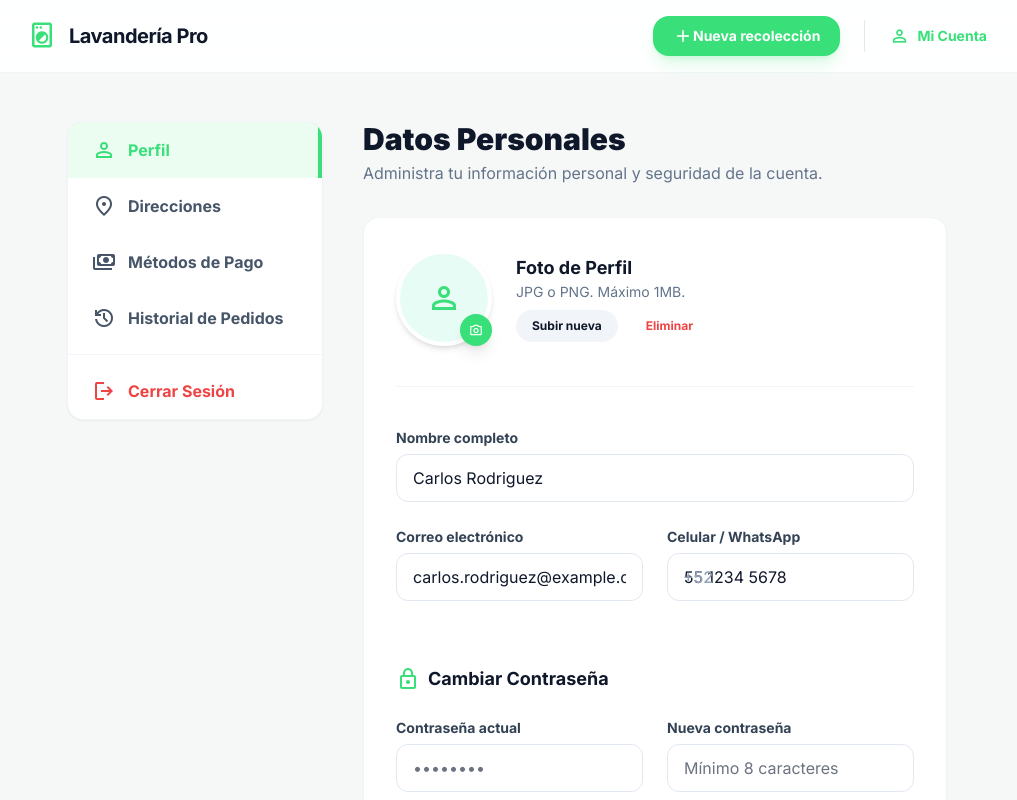
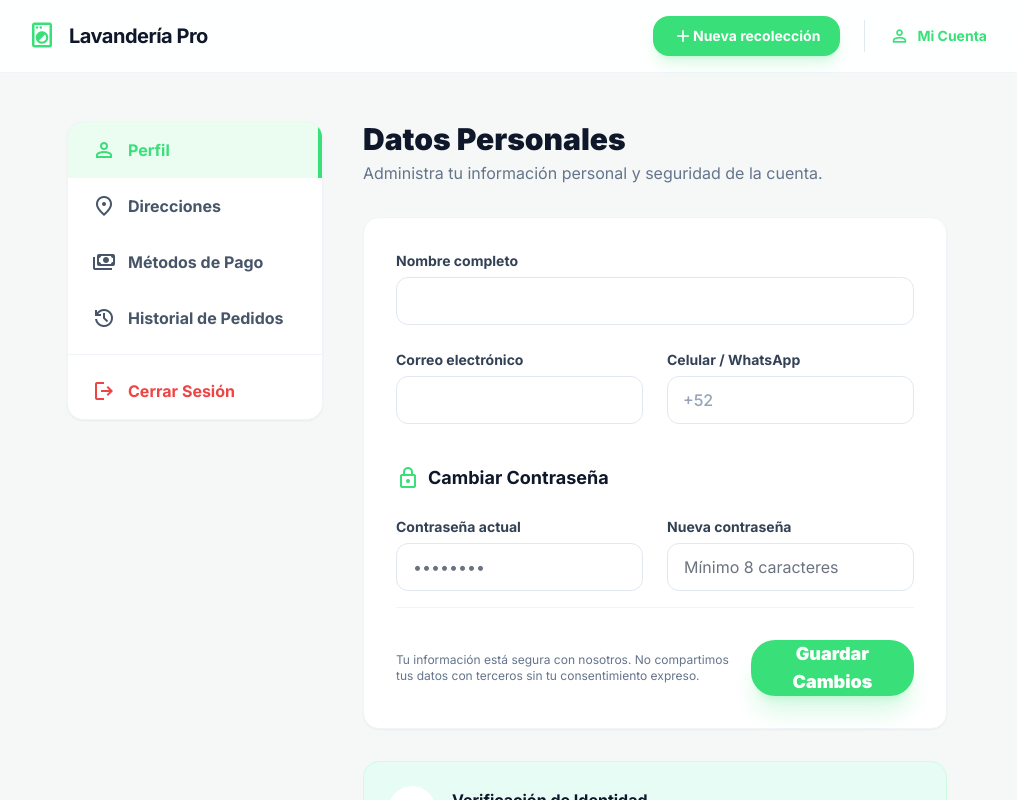
Before and after one commit to MattyHeartless/LavanderiaPro, an Angular app: page /profile in a window 1280 px wide. Shown: the top 800 px of the page, without its empty margins (133-1150 px from the left). Built offline with nearby package versions, Linux system fonts and the light colour scheme.

Commit message:
feature: profile data and change of password done

```diff
--- a/src/app/login/login.component.ts
+++ b/src/app/login/login.component.ts
@@ -1,6 +1,6 @@
 import { Component } from '@angular/core';
 import { Router, RouterLink } from '@angular/router';
-import { AuthService, LoginRequest } from '../services/auth.service';
+import { AuthService, LoginRequest, LoginResponse } from '../services/auth.service';
 import { FormsModule } from '@angular/forms';
 import { CommonModule } from '@angular/common';
 
@@ -29,7 +29,9 @@ model: LoginRequest = {
       this.errorMessage = '';
 
       this.authService.login(this.model).subscribe({
-        next: () => {
+        next: (response: LoginResponse) => {
+          this.authService.currentUserSubject.next(response);
+          localStorage.setItem('user_session', JSON.stringify(response));
           this.router.navigate(['/profile']);
         },
         error: (error) => {
--- a/src/app/user/profile/profile.component.html
+++ b/src/app/user/profile/profile.component.html
@@ -8,15 +8,10 @@
     </div>
     <div class="flex items-center gap-6">
       <button class="flex min-w-[84px] items-center justify-center rounded-lg h-10 px-5 bg-primary text-white text-sm font-bold shadow-lg shadow-primary/20" href="" routerLink="/new-recollection">
-<span class="material-symbols-outlined text-xl">add</span>
-                Nueva recolección
-            </button>
-
+        <span class="material-symbols-outlined text-xl">add</span> Nueva recolección </button>
       <div class="h-8 w-[1px] bg-slate-200 dark:bg-slate-700"></div>
       <button class="flex items-center gap-2 text-sm font-bold text-primary" routerLink="/profile">
-<span class="material-symbols-outlined text-xl">person</span>
-                Mi Cuenta
-            </button>
+        <span class="material-symbols-outlined text-xl">person</span> Mi Cuenta </button>
     </div>
   </div>
 </header>
@@ -26,26 +21,16 @@
       <div class="bg-white dark:bg-slate-900 rounded-2xl border border-slate-100 dark:border-slate-800 overflow-hidden shadow-sm">
         <nav class="flex flex-col">
           <a class="sidebar-link-active flex items-center gap-3 px-6 py-4 font-bold transition-colors" href="" routerLink="/profile">
-<span class="material-symbols-outlined">person</span>
-                        Perfil
-                    </a>
+            <span class="material-symbols-outlined">person</span> Perfil </a>
           <a class="flex items-center gap-3 px-6 py-4 text-slate-600 dark:text-slate-400 hover:bg-slate-50 dark:hover:bg-slate-800 font-bold transition-colors" href="" routerLink="/address">
-<span class="material-symbols-outlined">location_on</span>
-                        Direcciones
-                    </a>
+            <span class="material-symbols-outlined">location_on</span> Direcciones </a>
           <a class="flex items-center gap-3 px-6 py-4 text-slate-600 dark:text-slate-400 hover:bg-slate-50 dark:hover:bg-slate-800 font-bold transition-colors" href="" routerLink="/payment-methods">
-<span class="material-symbols-outlined">payments</span>
-                        Métodos de Pago
-                    </a>
+            <span class="material-symbols-outlined">payments</span> Métodos de Pago </a>
           <a class="flex items-center gap-3 px-6 py-4 text-slate-600 dark:text-slate-400 hover:bg-slate-50 dark:hover:bg-slate-800 font-bold transition-colors" href="" routerLink="/recollection-orders">
-<span class="material-symbols-outlined">history</span>
-                        Historial de Pedidos
-                    </a>
+            <span class="material-symbols-outlined">history</span> Historial de Pedidos </a>
           <div class="border-t border-slate-100 dark:border-slate-800 my-2"></div>
           <a class="flex items-center gap-3 px-6 py-4 text-red-500 hover:bg-red-50 dark:hover:bg-red-900/10 font-bold transition-colors" href="#">
-<span class="material-symbols-outlined">logout</span>
-                        Cerrar Sesión
-                    </a>
+            <span class="material-symbols-outlined">logout</span> Cerrar Sesión </a>
         </nav>
       </div>
     </aside>
@@ -55,67 +40,48 @@
         <p class="text-slate-500 dark:text-slate-400 mt-1">Administra tu información personal y seguridad de la cuenta.</p>
       </div>
       <div class="bg-white dark:bg-slate-900 rounded-2xl p-8 border border-slate-100 dark:border-slate-800 shadow-sm">
-
         <div class="flex flex-col gap-10">
-<div class="flex items-center gap-6 pb-10 border-b border-slate-100 dark:border-slate-800">
-<div class="relative group">
-<div class="w-24 h-24 rounded-full bg-mint flex items-center justify-center overflow-hidden border-4 border-white dark:border-slate-800 shadow-md">
-<span class="material-symbols-outlined text-4xl text-primary">person</span>
-</div>
-<button class="absolute bottom-0 right-0 w-8 h-8 bg-primary text-white rounded-full flex items-center justify-center shadow-lg hover:scale-110 transition-transform">
-<span class="material-symbols-outlined text-sm">photo_camera</span>
-</button>
-</div>
-<div>
-<h3 class="font-bold text-lg">Foto de Perfil</h3>
-<p class="text-sm text-slate-500 mb-2">JPG o PNG. Máximo 1MB.</p>
-<div class="flex gap-3">
-<button class="px-4 py-2 text-xs font-bold bg-slate-100 dark:bg-slate-800 rounded-lg hover:bg-slate-200 transition-colors">Subir nueva</button>
-<button class="px-4 py-2 text-xs font-bold text-red-500 hover:underline">Eliminar</button>
-</div>
-</div>
-</div>
+            <form class="flex flex-col gap-4" (ngSubmit)="updateUserData()">
+                       <!-- <div class="flex items-center gap-6 pb-10 border-b border-slate-100 dark:border-slate-800"><div class="relative group"><div class="w-24 h-24 rounded-full bg-mint flex items-center justify-center overflow-hidden border-4 border-white dark:border-slate-800 shadow-md"><span class="material-symbols-outlined text-4xl text-primary">person</span></div><button class="absolute bottom-0 right-0 w-8 h-8 bg-primary text-white rounded-full flex items-center justify-center shadow-lg hover:scale-110 transition-transform"><span class="material-symbols-outlined text-sm">photo_camera</span></button></div><div><h3 class="font-bold text-lg">Foto de Perfil</h3><p class="text-sm text-slate-500 mb-2">JPG o PNG. Máximo 1MB.</p><div class="flex gap-3"><button class="px-4 py-2 text-xs font-bold bg-slate-100 dark:bg-slate-800 rounded-lg hover:bg-slate-200 transition-colors">Subir nueva</button><button class="px-4 py-2 text-xs font-bold text-red-500 hover:underline">Eliminar</button></div></div></div> -->
           <div class="grid grid-cols-1 md:grid-cols-2 gap-6">
             <div class="col-span-1 md:col-span-2">
               <label class="form-label" for="full-name">Nombre completo</label>
-<input class="input-field" id="full-name" type="text" value="Carlos Rodriguez"/>
+              <input class="input-field" id="full-name" type="text" name="fullName" [(ngModel)]="model.fullName"/>
             </div>
             <div>
               <label class="form-label" for="email">Correo electrónico</label>
-<input class="input-field" id="email" type="email" value="carlos.rodriguez@example.com"/>
+              <input class="input-field" id="email" type="email" name="email" [(ngModel)]="model.email"/>
             </div>
             <div>
               <label class="form-label" for="phone">Celular / WhatsApp</label>
               <div class="relative">
                 <span class="absolute left-4 top-1/2 -translate-y-1/2 text-slate-400 font-medium">+52</span>
-<input class="input-field pl-12" id="phone" type="tel" value="55 1234 5678"/>
+                <input class="input-field pl-12" id="phone" type="tel" name="phoneNumber"  [(ngModel)]="model.phoneNumber"/>
               </div>
             </div>
           </div>
           <div class="pt-6">
             <h3 class="text-lg font-bold mb-6 flex items-center gap-2">
-<span class="material-symbols-outlined text-primary">lock</span>
-                            Cambiar Contraseña
+              <span class="material-symbols-outlined text-primary">lock</span> Cambiar Contraseña
             </h3>
             <div class="grid grid-cols-1 md:grid-cols-2 gap-6">
               <div>
                 <label class="form-label" for="current-password">Contraseña actual</label>
-<input class="input-field" id="current-password" placeholder="••••••••" type="password"/>
+                <input class="input-field" id="current-password" placeholder="••••••••" type="password" name="currentPassword" [(ngModel)]="model.currentPassword"/>
               </div>
               <div>
                 <label class="form-label" for="new-password">Nueva contraseña</label>
-<input class="input-field" id="new-password" placeholder="Mínimo 8 caracteres" type="password"/>
+                <input class="input-field" id="new-password" placeholder="Mínimo 8 caracteres" type="password" name="newPassword" [(ngModel)]="model.newPassword"/>
               </div>
             </div>
           </div>
           <div class="pt-8 flex flex-col md:flex-row items-center justify-between gap-4 border-t border-slate-100 dark:border-slate-800">
-<p class="text-xs text-slate-500 max-w-sm">
-                            Tu información está segura con nosotros. No compartimos tus datos con terceros sin tu consentimiento expreso.
-                        </p>
-<button class="w-full md:w-auto px-10 h-14 bg-primary text-white rounded-xl font-black text-lg shadow-xl shadow-primary/20 hover:scale-[1.02] transition-transform">
-                            Guardar Cambios
-                        </button>
+            <p class="text-xs text-slate-500 max-w-sm"> Tu información está segura con nosotros. No compartimos tus datos con terceros sin tu consentimiento expreso. </p>
+            <button class="w-full md:w-auto px-10 h-14 bg-primary text-white rounded-xl font-black text-lg shadow-xl shadow-primary/20 hover:scale-[1.02] transition-transform"> Guardar Cambios </button>
           </div>
+
+            </form>
+
         </div>
       </div>
       <div class="mt-8 bg-mint dark:bg-slate-800/40 rounded-2xl p-6 border border-emerald-100 dark:border-slate-800 flex items-center justify-between">
--- a/src/app/user/profile/profile.component.ts
+++ b/src/app/user/profile/profile.component.ts
@@ -1,12 +1,82 @@
 import { Component } from '@angular/core';
-import { RouterLink } from '@angular/router';
+import { Router, RouterLink } from '@angular/router';
+import { AuthService, ChangePasswordRequest, UpdateRequest } from '../../services/auth.service';
+import { FormsModule } from '@angular/forms';
 
 @Component({
   selector: 'app-profile',
-  imports: [RouterLink],
+  imports: [RouterLink, FormsModule],
   templateUrl: './profile.component.html',
   styleUrl: './profile.component.css'
 })
 export class ProfileComponent {
+  model: UpdateRequest = {
+    id: '',
+    email: '',
+    fullName: '',
+    phoneNumber: ''
+  };
 
+  passwordModel : ChangePasswordRequest = {
+    email: '',
+    currentPassword: '',
+    newPassword: ''
+  };
+  public user_session: any = null;
+
+  constructor(
+     private authService: AuthService,
+    private router: Router
+  ) {}
+
+
+  ngOnInit() {
+
+    this.loadUserData();
+  }
+
+  loadUserData() {
+    const data = localStorage.getItem('user_session');
+
+    if (data) {
+      try {
+        // Convertimos el string de nuevo a un objeto JS
+        this.user_session = JSON.parse(data);
+        this.model.fullName = this.user_session.fullName;
+        this.model.email = this.user_session.email;
+        this.model.phoneNumber = this.user_session.phoneNumber;
+        this.model.id = this.user_session.id;
+        console.log('Datos cargados:', this.model);
+      } catch (error) {
+        console.error('Error al parsear datos del localStorage', error);
+      }
+    }
+  }
+
+  updateUserData() {
+
+    this.authService.update(this.model).subscribe({
+      next: (response) => {
+        this.user_session = response;
+        console.log('Usuario actualizado:', response);
+       if (this.model.currentPassword != "" && this.model.newPassword != "") {
+          //Actualiza la contraseña
+          this.passwordModel.email = this.model.email!;
+          this.passwordModel.currentPassword = this.model.currentPassword!;
+          this.passwordModel.newPassword = this.model.newPassword!;
+          this.authService.changePassword(this.passwordModel).subscribe({
+            next: (response) => {
+              console.log("Contraseña actualizada:", response);
+            },
+            error: (error) => {
+              console.error("Error al actualizar contraseña:", error);
+            }
+          });
+       }
+      },
+      error: (error) => {
+        console.error('Error al actualizar usuario:', error);
+      }
+    });
+  }
 }
```
Also changed, not shown: src/app/services/auth.service.ts (+42 -1 lines). Lines whose indentation alone changed are shown as unchanged.
